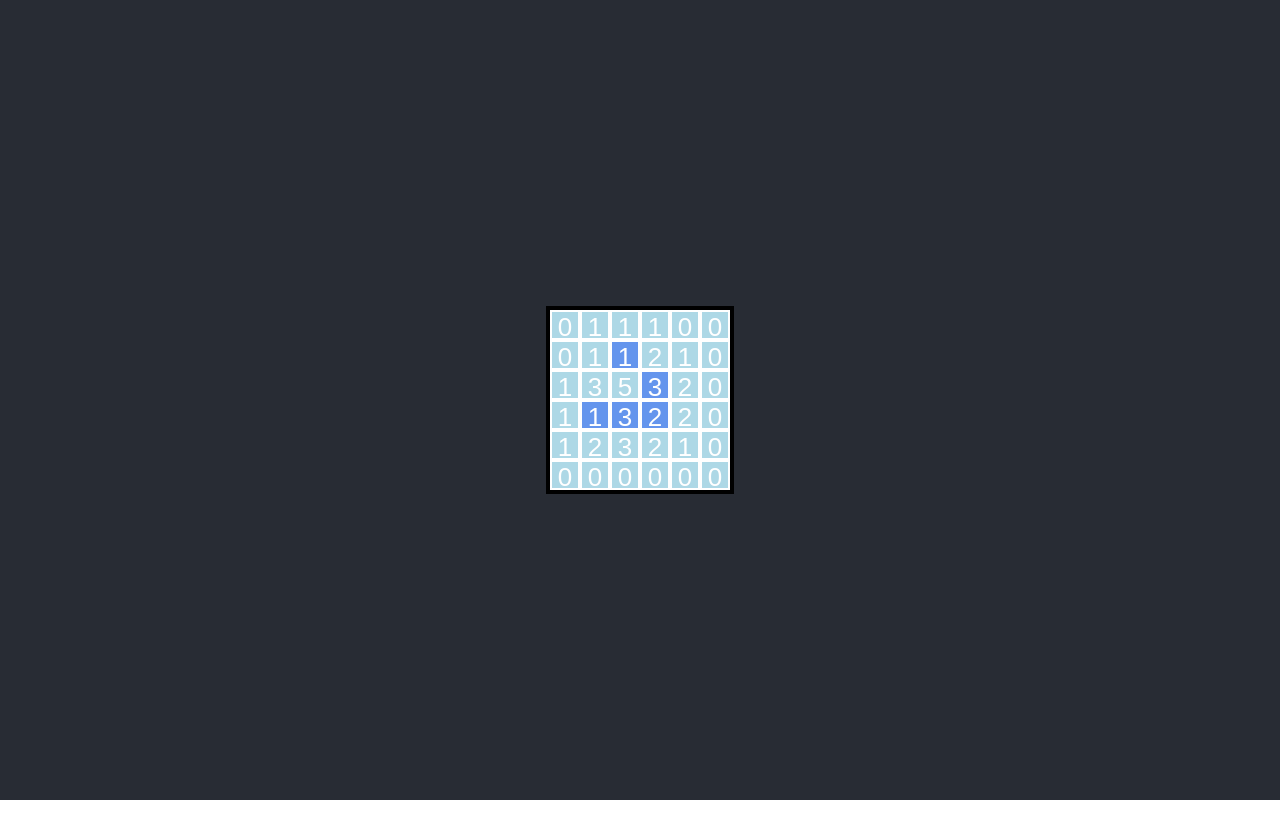
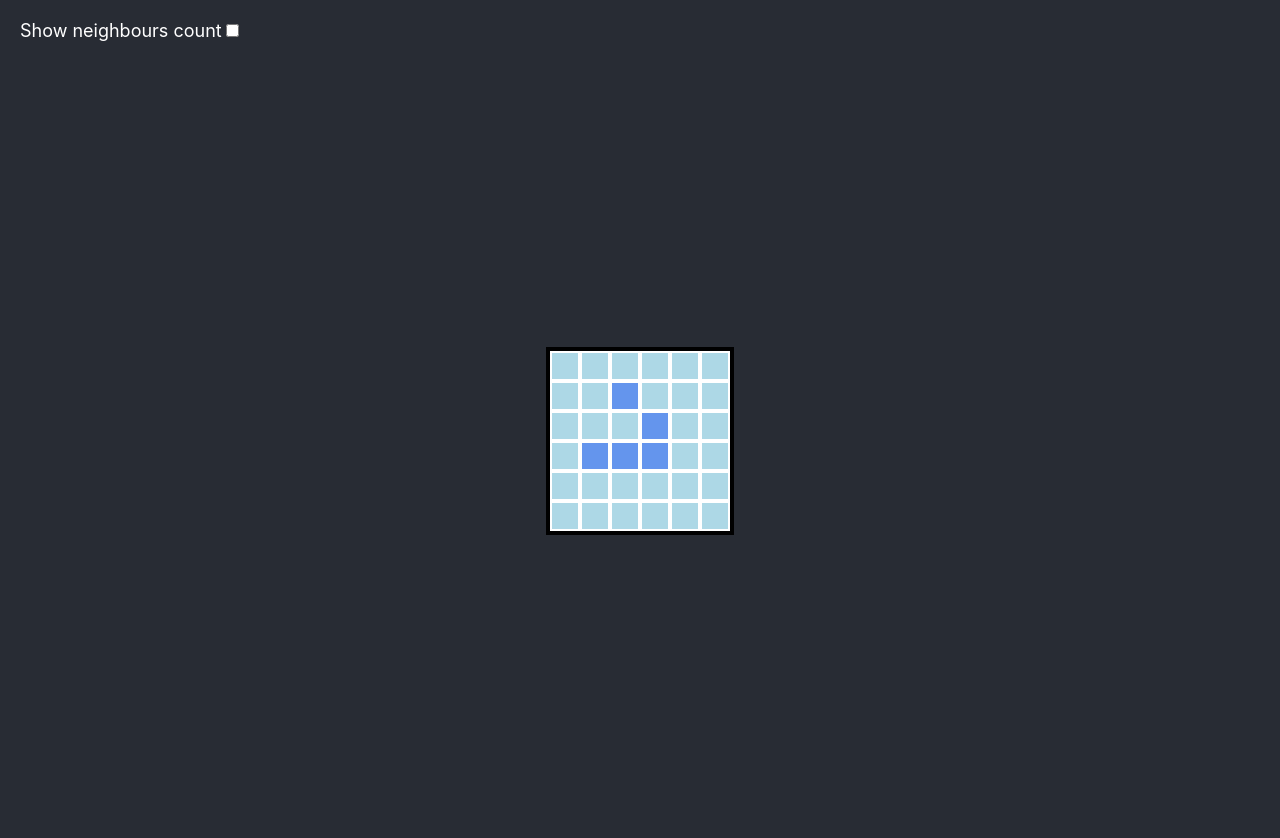
Before and after one commit to lachlanmcmillan/cell-simulator, a React (Create React App) app: page / in a window 1280 px wide. Shown: the top 838 px of the page. Before the commit the page ends 800 px from the top, so only its background shows below. Built offline with nearby package versions, Linux system fonts and the light colour scheme.

Commit message:
add toggle show neighbours count

```diff
--- a/src/App.module.css
+++ b/src/App.module.css
@@ -1,12 +1,16 @@
 .App {
   background-color: #282c34;
+  font-size: 18px;
+  color: white;
+  padding: 20px;
+}
+
+.content {
   min-height: 100vh;
   display: flex;
   flex-direction: column;
   align-items: center;
   justify-content: center;
-  font-size: calc(10px + 2vmin);
-  color: white;
 }
 
 .CellDisplay {
--- a/src/App.tsx
+++ b/src/App.tsx
@@ -1,4 +1,4 @@
-import React from 'react';
+import React, { useState } from 'react';
 import classNames from 'classnames'
 import { CellGrid, Cell, countAliveNeighbours } from './cellSimulatorLib';
 import styles from './App.module.css';
@@ -16,11 +16,28 @@ const testFrame1: Readonly<CellGrid> = [
 ].map(row => row.map(toCell))
 
 const App: React.FC = () => {
+  const [showNeighboursCount, setShowNeighboursCount] = useState(false)
+
+  const toggleShowNeighboursCount = () =>
+    setShowNeighboursCount(!showNeighboursCount)
+
   return (
     <div className={styles.App}>
-      <CellGridDisplay
-        grid={testFrame1}
-      />
+
+      <label> Show neighbours count
+        <input
+          type="checkbox"
+          onClick={toggleShowNeighboursCount}
+          checked={showNeighboursCount}
+        />
+      </label>
+
+      <div className={styles.content}>
+        <CellGridDisplay
+          grid={testFrame1}
+          showNeighboursCount={showNeighboursCount}
+        />
+      </div>
 
     </div>
   );
@@ -28,9 +45,13 @@ const App: React.FC = () => {
 
 interface CellGridDisplayProps {
   grid: Readonly<CellGrid>,
+  showNeighboursCount?: boolean
 }
 
-const CellGridDisplay: React.FC<CellGridDisplayProps> = ({ grid }: CellGridDisplayProps) => {
+const CellGridDisplay: React.FC<CellGridDisplayProps> = ({
+  grid,
+  showNeighboursCount
+}: CellGridDisplayProps) => {
   return (
     <div className={styles.container}>
       {grid.map((row, y) =>
@@ -38,7 +59,11 @@ const CellGridDisplay: React.FC<CellGridDisplayProps> = ({ grid }: CellGridDispl
           {row.map((cell, x) =>
             <CellDisplay
               cell={cell}
-              neighboursCount={countAliveNeighbours(x, y, grid)}
+              neighboursCount={
+                showNeighboursCount
+                  ? countAliveNeighbours(x, y, grid)
+                  : undefined
+              }
             />
           )}
         </div>
```
